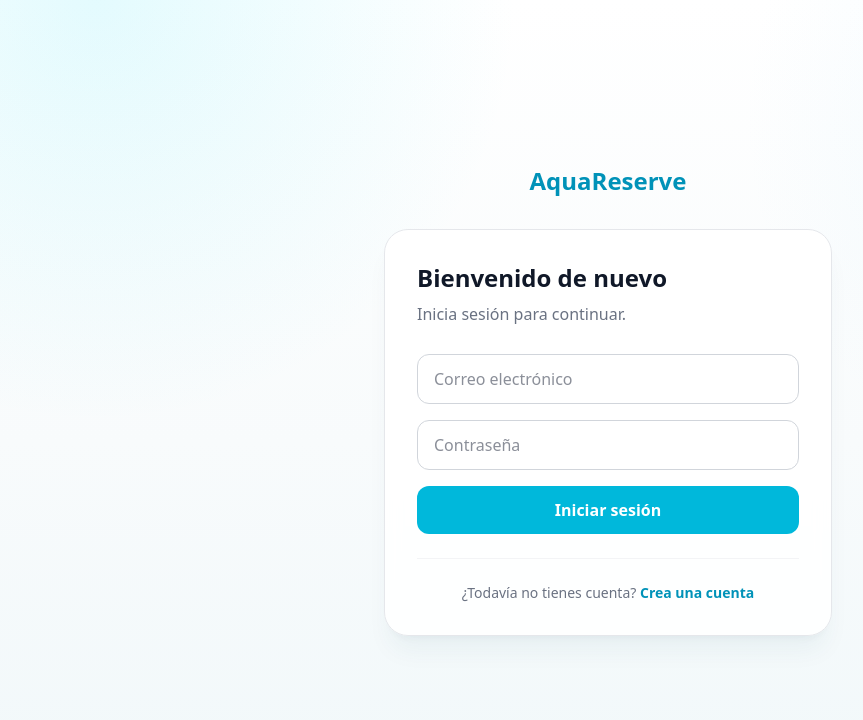
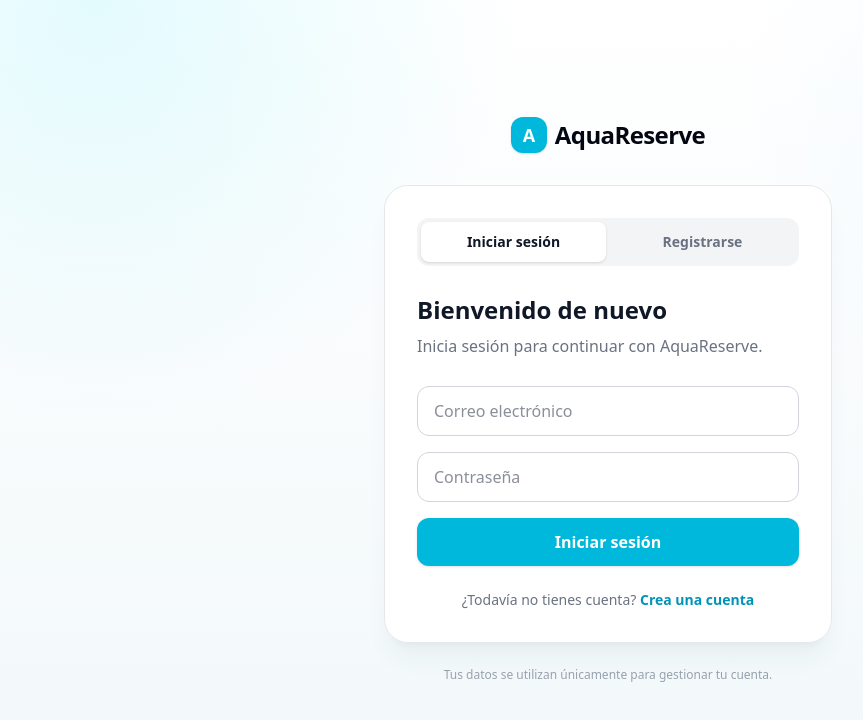
Before and after one commit to Owyni/next-js-learning, a Next.js app: page /login in a window 1280 px wide. Shown: the top 720 px of the page, without its empty margins (32-895 px from the left). Built offline with nearby package versions, Linux system fonts and the light colour scheme.

Commit message:
feat: support direct register mode on auth page

```diff
--- a/src/app/login/page.tsx
+++ b/src/app/login/page.tsx
@@ -1,17 +1,30 @@
 "use client";
 
 import Link from "next/link";
-import { useState } from "react";
-import { useRouter } from "next/navigation";
+import { useEffect, useState } from "react";
+import { useRouter, useSearchParams } from "next/navigation";
 
 export default function LoginPage() {
   const router = useRouter();
-  const [mode, setMode] = useState<"login" | "register">("login");
+  const searchParams = useSearchParams();
+  const [mode, setMode] = useState<"login" | "register">(
+    searchParams.get("mode") === "register" ? "register" : "login"
+  );
   const [form, setForm] = useState({ name: "", email: "", password: "" });
   const [error, setError] = useState("");
   const [loading, setLoading] = useState(false);
 
   const isRegister = mode === "register";
+
+  useEffect(() => {
+    setMode(searchParams.get("mode") === "register" ? "register" : "login");
+  }, [searchParams]);
+
+  function changeMode(nextMode: "login" | "register") {
+    setMode(nextMode);
+    setError("");
+    router.replace(nextMode === "register" ? "/login?mode=register" : "/login");
+  }
 
   async function submit(event: React.FormEvent) {
     event.preventDefault();
@@ -44,22 +57,44 @@ export default function LoginPage() {
     <main className="min-h-screen flex items-center justify-center px-4 py-12">
       <div className="w-full max-w-md">
         <Link href="/" className="flex justify-center items-center gap-2 text-cyan-600 mb-8">
-          <span className="text-2xl font-bold">AquaReserve</span>
+          <span className="w-9 h-9 rounded-xl bg-cyan-500 text-white flex items-center justify-center text-lg font-bold shadow-sm">A</span>
+          <span className="text-2xl font-bold tracking-tight text-gray-950">AquaReserve</span>
         </Link>
 
-        <div className="rounded-3xl border border-gray-200 bg-white/90 p-7 sm:p-8 shadow-xl shadow-cyan-900/5 backdrop-blur">
+        <div className="rounded-3xl border border-gray-200 bg-white/95 p-7 sm:p-8 shadow-xl shadow-cyan-900/5 backdrop-blur">
+          <div className="grid grid-cols-2 gap-1 rounded-xl bg-gray-100 p-1 mb-7">
+            <button
+              type="button"
+              onClick={() => changeMode("login")}
+              className={`rounded-lg py-2.5 text-sm font-semibold transition ${
+                !isRegister ? "bg-white text-gray-900 shadow-sm" : "text-gray-500 hover:text-gray-800"
+              }`}
+            >
+              Iniciar sesión
+            </button>
+            <button
+              type="button"
+              onClick={() => changeMode("register")}
+              className={`rounded-lg py-2.5 text-sm font-semibold transition ${
+                isRegister ? "bg-white text-gray-900 shadow-sm" : "text-gray-500 hover:text-gray-800"
+              }`}
+            >
+              Registrarse
+            </button>
+          </div>
+
           <h1 className="text-2xl font-bold text-gray-900">
             {isRegister ? "Crea tu cuenta" : "Bienvenido de nuevo"}
           </h1>
           <p className="text-gray-500 mt-2 mb-7">
-            {isRegister ? "Guarda tus datos y empieza a reservar." : "Inicia sesión para continuar."}
+            {isRegister ? "Crea tu cuenta para reservar y publicar espacios." : "Inicia sesión para continuar con AquaReserve."}
           </p>
 
           <form onSubmit={submit} className="space-y-4">
             {isRegister && (
               <input
                 required
-                placeholder="Nombre"
+                placeholder="Nombre completo"
                 value={form.name}
                 onChange={(e) => setForm({ ...form, name: e.target.value })}
                 className="input"
@@ -86,30 +121,31 @@ export default function LoginPage() {
               autoComplete={isRegister ? "new-password" : "current-password"}
             />
 
-            {isRegister && <p className="text-xs text-gray-500">Mínimo 8 caracteres.</p>}
-            {error && <p className="text-sm text-red-600">{error}</p>}
+            {isRegister && <p className="text-xs text-gray-500">Tu contraseña debe tener mínimo 8 caracteres.</p>}
+            {error && <p className="rounded-xl bg-red-50 px-3 py-2 text-sm text-red-600">{error}</p>}
 
             <button
+              type="submit"
               disabled={loading}
-              className="w-full rounded-xl bg-cyan-500 hover:bg-cyan-600 disabled:bg-gray-300 text-white font-semibold py-3 transition"
+              className="w-full rounded-xl bg-cyan-500 hover:bg-cyan-600 disabled:bg-gray-300 text-white font-semibold py-3 transition shadow-sm"
             >
               {loading ? "Procesando..." : isRegister ? "Crear cuenta" : "Iniciar sesión"}
             </button>
           </form>
 
-          <div className="text-center mt-6 pt-6 border-t border-gray-100 text-sm">
-            <span className="text-gray-500">
-              {isRegister ? "¿Ya tienes una cuenta?" : "¿Todavía no tienes cuenta?"}
-            </span>{" "}
+          <p className="text-center text-sm text-gray-500 mt-6">
+            {isRegister ? "¿Ya tienes una cuenta?" : "¿Todavía no tienes cuenta?"}{" "}
             <button
               type="button"
-              onClick={() => { setMode(isRegister ? "login" : "register"); setError(""); }}
+              onClick={() => changeMode(isRegister ? "login" : "register")}
               className="font-semibold text-cyan-600 hover:text-cyan-700"
             >
               {isRegister ? "Inicia sesión" : "Crea una cuenta"}
             </button>
-          </div>
+          </p>
         </div>
+
+        <p className="text-center text-xs text-gray-400 mt-6">Tus datos se utilizan únicamente para gestionar tu cuenta.</p>
       </div>
     </main>
   );
```
